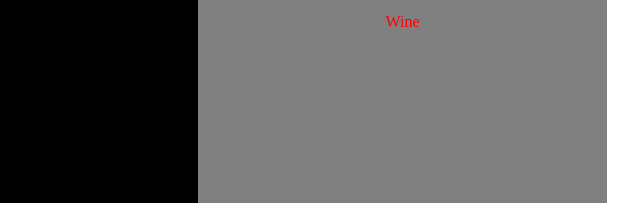
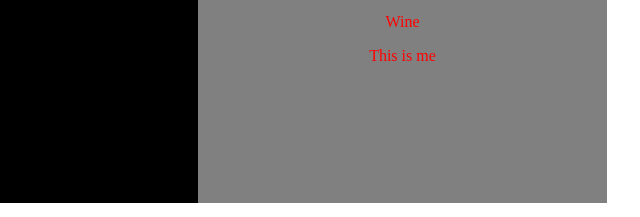
Before and after one commit to KKhola12/aug-12-class, a plain HTML site: page index.html in a window 1280 px wide. Shown: the part 398-615 px from the top of the page, 640-1280 px from the left. Drawn offline with Linux system fonts and the light colour scheme.

Commit message:
initial commit

```diff
--- a/index.html
+++ b/index.html
@@ -60,6 +60,7 @@
 <h2>Drinks</h2>
 <p>Espresso</p>
 <p>Wine</p>
+<h>This is me</h>
 </div>
 
 </div>
```
